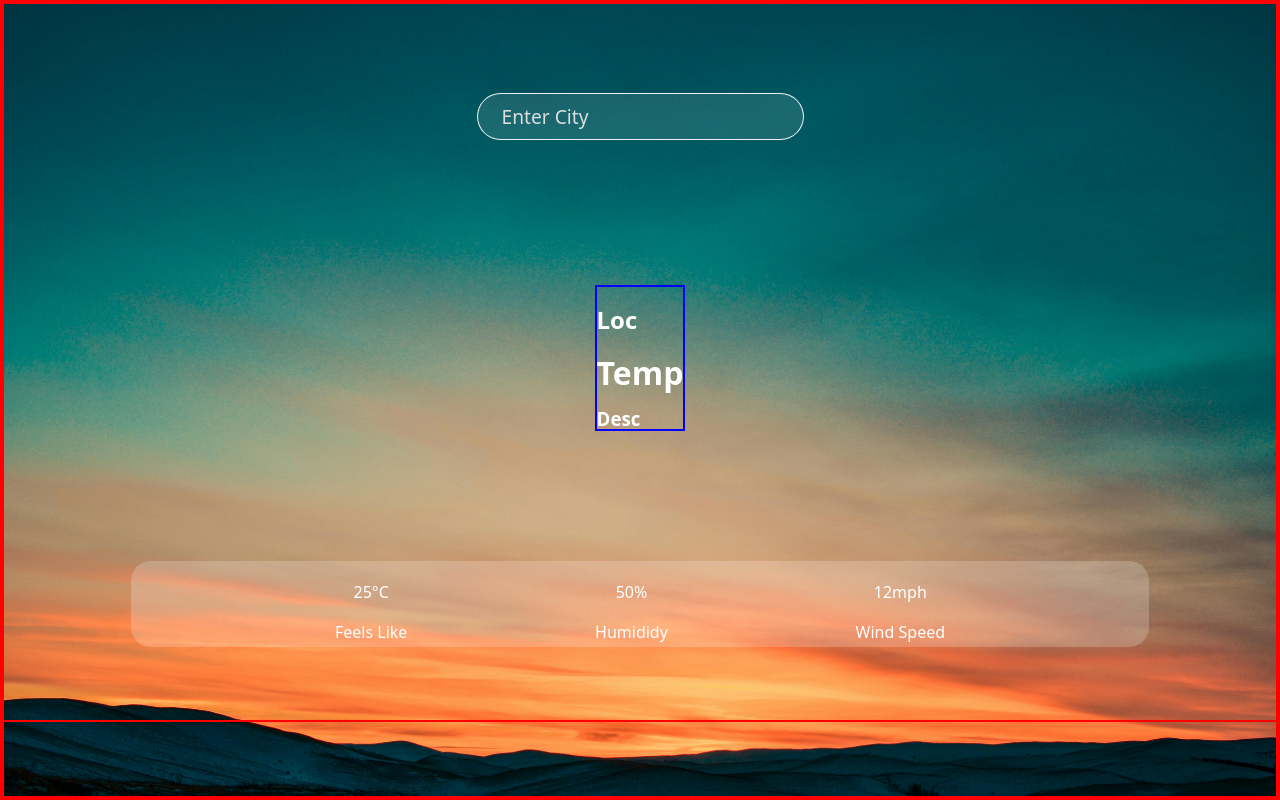
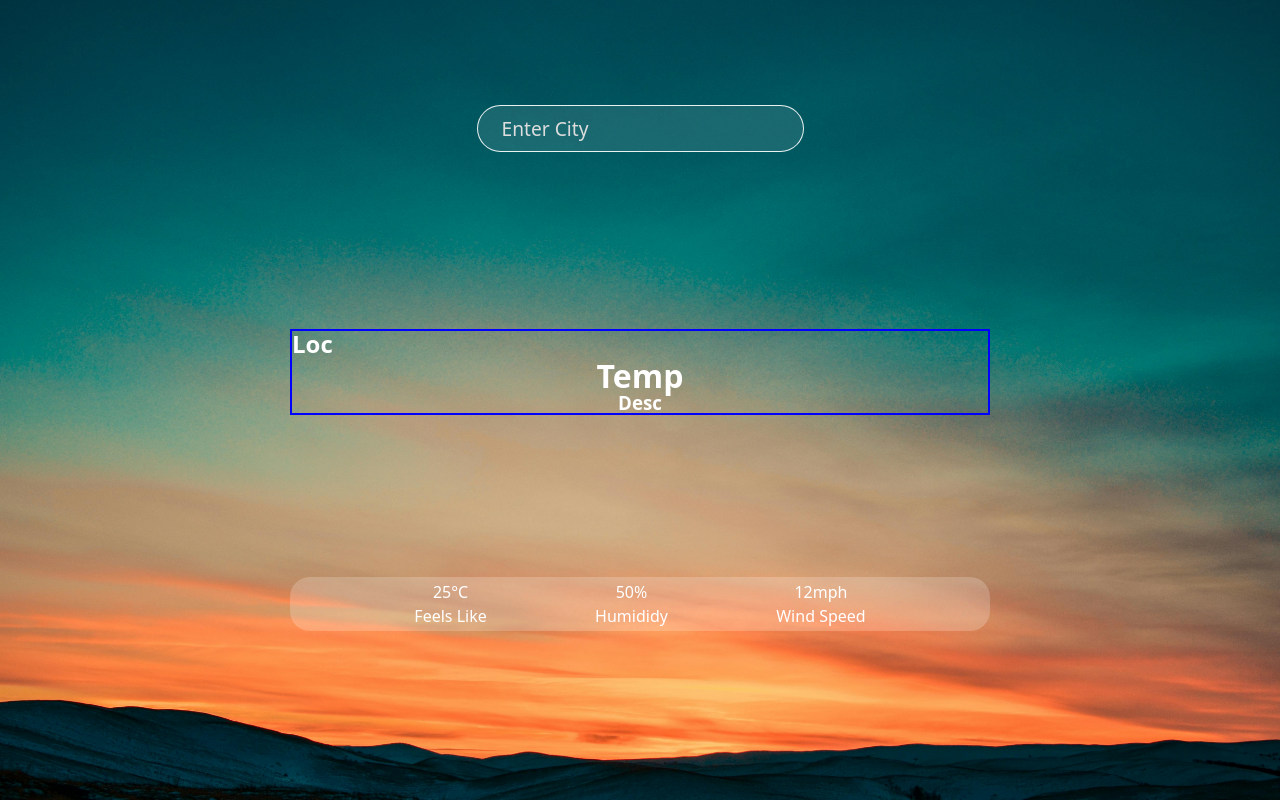
Before and after one commit to D99ZY/weather-app-ts, a React (Vite) app: page / in a window 1280 px wide. Built offline with nearby package versions, Linux system fonts and the light colour scheme; no server answers.

Commit message:
Update style

```diff
--- a/src/App.module.css
+++ b/src/App.module.css
@@ -5,8 +5,8 @@
   background-color: rgba(0,0,0,0.4);
   color: #ffffff;
   overflow: hidden;
-
-  border: 2px solid red;
+  display: flex;
+  justify-content: center;
 }
 
 .background {
@@ -16,8 +16,6 @@
   height: 100%;
   inset: 0;
   z-index: 0;
-
-  border: 2px solid red;
 }
 
 .content {
@@ -29,6 +27,5 @@
   align-items: center;
   height: 90vh;
   width: 100%;
-
-  border: 2px solid red;
+  max-width: 700px;
 }
--- a/src/components/Bottom/Bottom.module.css
+++ b/src/components/Bottom/Bottom.module.css
@@ -3,7 +3,7 @@
   flex-direction: row;
   justify-content:space-evenly;
   text-align: center;
-  width: 80%;
+  width: 100%;
   margin: 1rem auto;
   padding: 0.2rem 1rem;
   background-color: rgba(255,255,255,0.2);
--- a/src/components/Top/Top.module.css
+++ b/src/components/Top/Top.module.css
@@ -1,3 +1,21 @@
 .top {
   border: 2px solid blue;
+
+  display: flex;
+  flex-direction: column;;
+
+
+  width: 100%;
 }
+
+.location {
+
+}
+
+.temperature {
+  text-align: center;
+}
+
+.description {
+  text-align: center;
+}
--- a/src/index.css
+++ b/src/index.css
@@ -17,7 +17,7 @@ html {
 /* Remove default margin in favour of better control in authored CSS */
 body, h1, h2, h3, h4, p,
 figure, blockquote, dl, dd {
-  margin-block-end: 0;
+  margin-block: 0;
 }
 
 /* Remove list styles on ul, ol elements with a list role, which suggests default styling will be removed */
```
